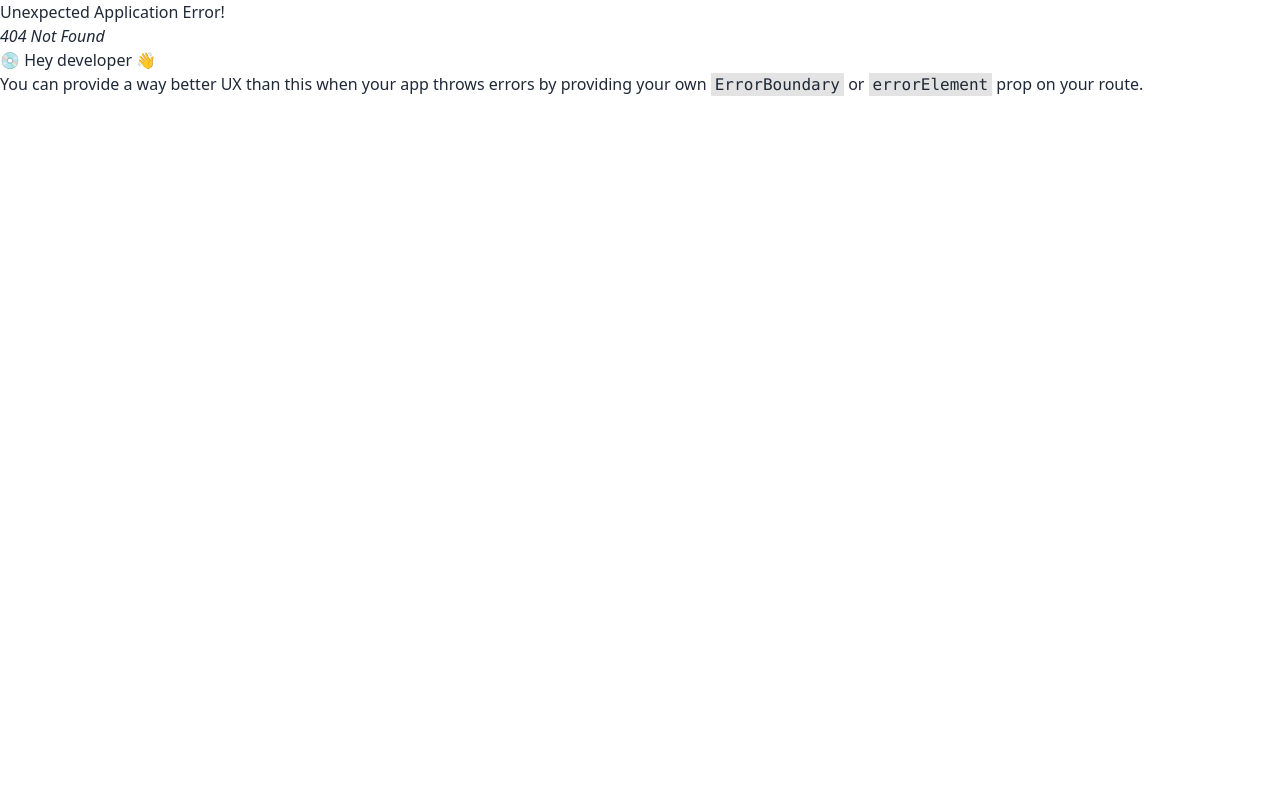
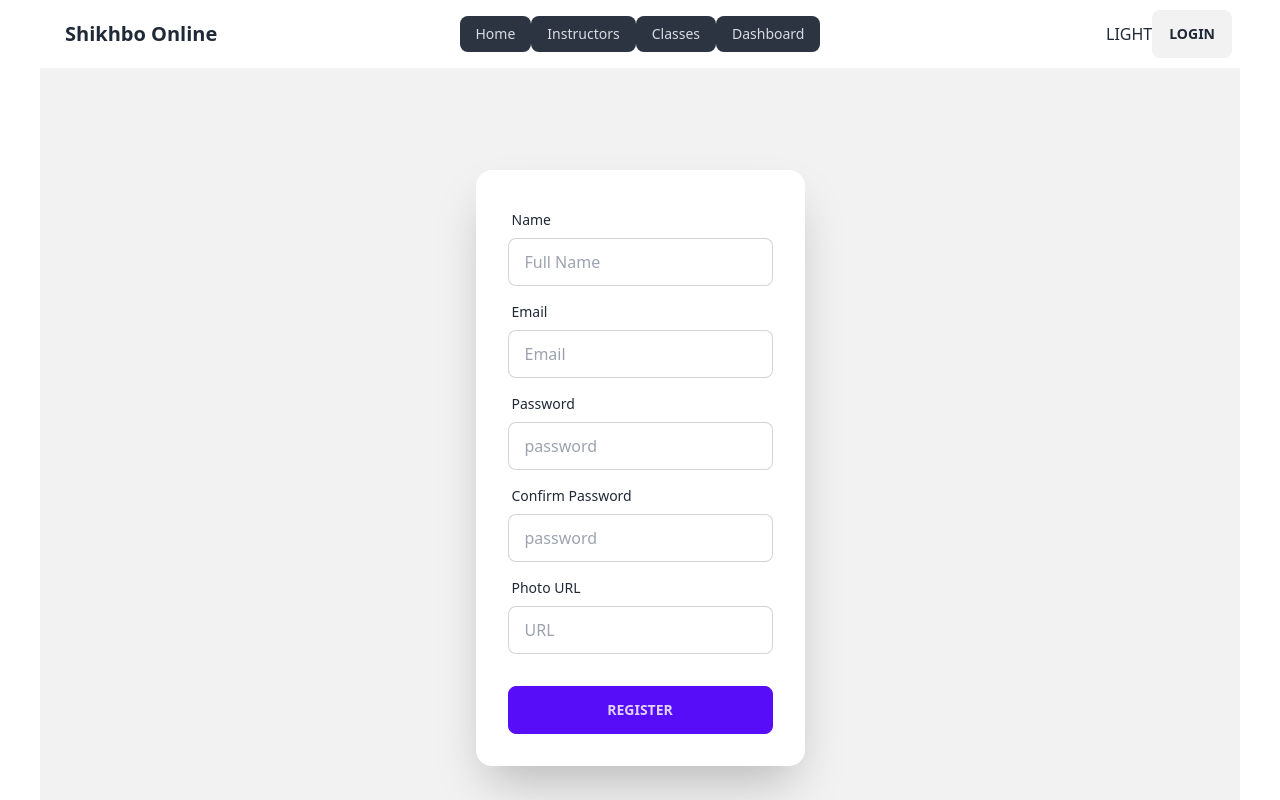
Before and after one commit to azammunna0221/shikbo-online-client, a React (Vite) app: page /register in a window 1280 px wide. Before the commit this address had no page. Shown: the top 800 px of the page. Built offline with nearby package versions, Linux system fonts and the light colour scheme.

Commit message:
Reg/Validation

```diff
--- a/src/Pages/Login/Login.jsx
+++ b/src/Pages/Login/Login.jsx
@@ -1,8 +1,21 @@
 import { Helmet } from "react-helmet-async";
 import { Link } from "react-router-dom";
 import { FcGoogle } from 'react-icons/fc';
+import { BiHide, BiShow } from 'react-icons/bi';
+import { useState } from "react";
 
 const Login = () => {
+    const [passwordVisible, setPasswordVisible] = useState(false);
+    const [password, setPassword] = useState('');
+
+    const handlePasswordVisibility = () => {
+        setPasswordVisible(!passwordVisible);
+    };
+
+    const handlePasswordChange = (e) => {
+        setPassword(e.target.value);
+    };
+
     return (
         <div>
             <Helmet>
@@ -18,15 +31,23 @@ const Login = () => {
                                 </label>
                                 <input type="text" placeholder="email" className="input input-bordered" />
                             </div>
-                            <div className="form-control">
+                            <div className="relative form-control">
                                 <label className="label">
                                     <span className="label-text">Password</span>
                                 </label>
-                                <input type="text" placeholder="password" className="input input-bordered" />
+                                <input
+                                    type={passwordVisible ? 'text' : 'password'}
+                                    id="password"
+                                    value={password}
+                                    onChange={handlePasswordChange}
+                                    placeholder="password"
+                                    className="input input-bordered" />
+                                <button onClick={handlePasswordVisibility} className="absolute top-[40%] right-3">
+                                    {passwordVisible ? <BiHide/> : <BiShow/>}
+                                </button>
                                 <label className="label">
-
                                     <small>If you are not register?
-                                    <Link className="label-text-alt link link-hover text-blue-700"> Sign Up!</Link>
+                                        <Link to="/register" className="label-text-alt link link-hover text-blue-700"> Sign Up!</Link>
                                     </small>
                                 </label>
                             </div>
--- a/src/Pages/SignUp/Register.jsx
+++ b/src/Pages/SignUp/Register.jsx
@@ -1,9 +1,10 @@
+import { Helmet } from "react-helmet-async";
 
 const Register = () => {
     return (
         <div>
             <Helmet>
-                <title>SO|Login</title>
+                <title>SO| Register</title>
             </Helmet>
             <div className="hero min-h-screen bg-base-200">
                 <div className="hero-content flex-col lg:flex-row-reverse">
@@ -11,29 +12,38 @@ const Register = () => {
                         <form className="card-body">
                             <div className="form-control">
                                 <label className="label">
+                                    <span className="label-text">Name</span>
+                                </label>
+                                <input name="name" type="text" placeholder="Full Name" className="input input-bordered" />
+                            </div>
+                            <div className="form-control">
+                                <label className="label">
                                     <span className="label-text">Email</span>
                                 </label>
-                                <input type="text" placeholder="email" className="input input-bordered" />
+                                <input name="email" type="text" placeholder="Email" className="input input-bordered" />
                             </div>
                             <div className="form-control">
                                 <label className="label">
                                     <span className="label-text">Password</span>
                                 </label>
-                                <input type="text" placeholder="password" className="input input-bordered" />
+                                <input name="password" type="text" placeholder="password" className="input input-bordered" />
+                            </div>
+                            <div className="form-control">
                                 <label className="label">
-
-                                    <small>If you are not register?
-                                        <Link className="label-text-alt link link-hover text-blue-700"> Sign Up!</Link>
-                                    </small>
+                                    <span className="label-text">Confirm Password</span>
                                 </label>
+                                <input name="confirmPass" type="text" placeholder="password" className="input input-bordered" />
+                            </div>
+                            <div className="form-control">
+                                <label className="label">
+                                    <span className="label-text">Photo URL</span>
+                                </label>
+                                <input name="url" type="text" placeholder="URL" className="input input-bordered" />
                             </div>
                             <div className="form-control mt-6">
-                                <button className="btn btn-primary">Login</button>
+                                <button className="btn btn-primary">Register</button>
                             </div>
                         </form>
-                        <div className="mx-auto mb-6">
-                            <button className="btn btn-outline rounded-full text-xl"><FcGoogle /></button>
-                        </div>
                     </div>
                 </div>
             </div>
--- a/src/Routes/Route.jsx
+++ b/src/Routes/Route.jsx
@@ -2,6 +2,7 @@ import { createBrowserRouter } from "react-router-dom";
 import Layout from "../Layout/Layout";
 import Home from "../Pages/Home/Home";
 import Login from "../Pages/Login/Login";
+import Register from "../Pages/SignUp/Register";
 
 export const router = createBrowserRouter([
     {
@@ -16,7 +17,10 @@ export const router = createBrowserRouter([
             path: '/login',
             element: <Login></Login>
         },
-
+        {
+            path: '/register',
+            element: <Register></Register>
+        },
       ]
 
     },
```
